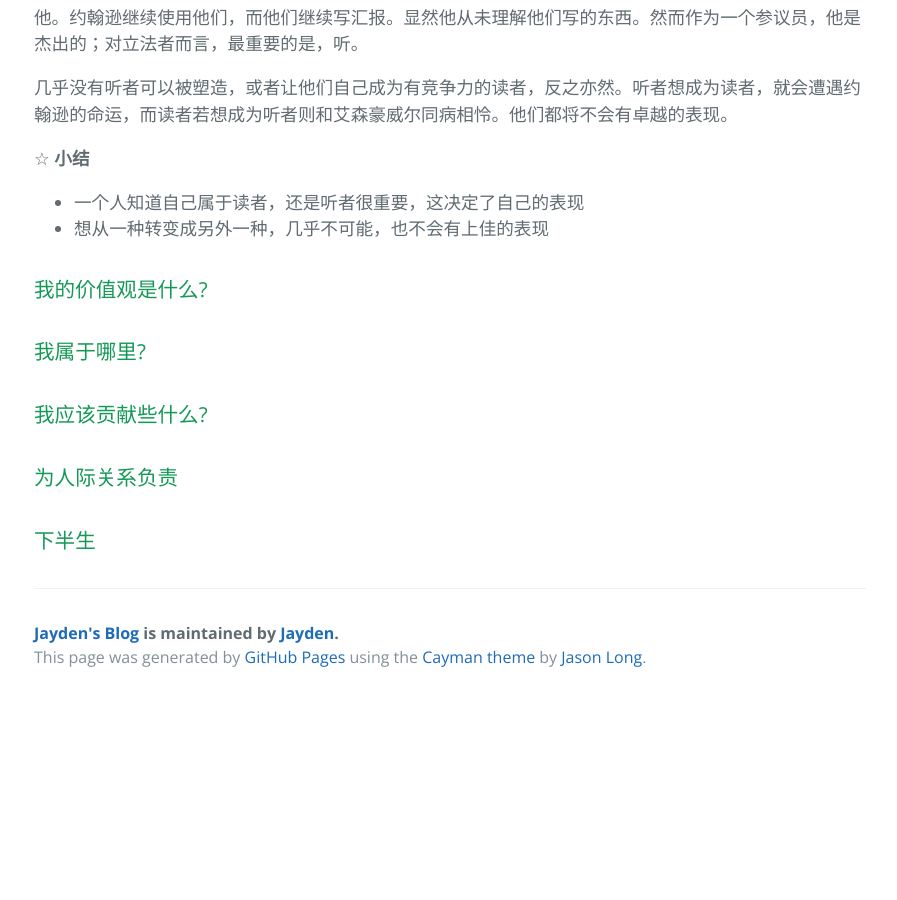
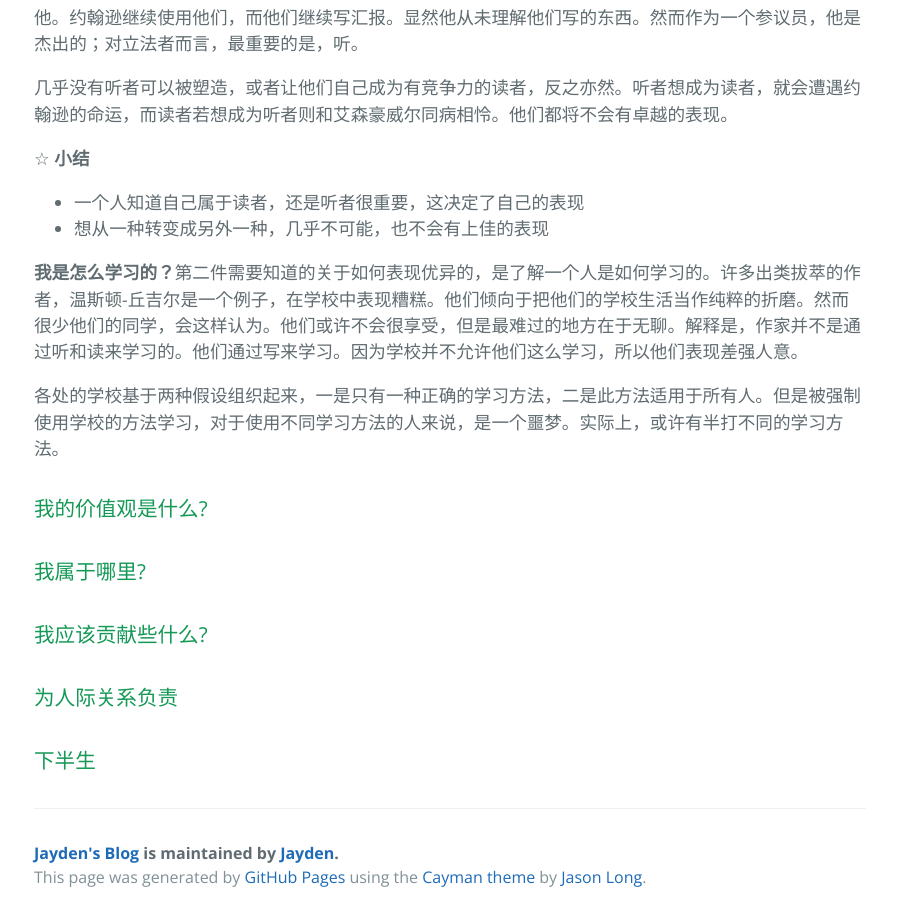
Before and after one commit to dreamhb/dreamhb.github.io, a Jekyll site: the page built from _posts/2021-04-19-Reading-Managing-Oneself.md, in a window 1280 px wide and 900 px high, scrolled down 3291 px. Shown: the whole window, without its empty margins (190-1087 px from the left). Built offline with Jekyll 4.4.1, drawn with Linux system fonts in a browser that asks for light colours; comment, search, counter and statistics services are not loaded; before the commit the page ends 3992 px from its top, so only the background shows below that.

Commit message:
add some contents

```diff
--- a/_posts/2021-04-19-Reading-Managing-Oneself.md
+++ b/_posts/2021-04-19-Reading-Managing-Oneself.md
@@ -75,6 +75,11 @@ image:
 * 想从一种转变成另外一种，几乎不可能，也不会有上佳的表现
 
 
+**我是怎么学习的？**第二件需要知道的关于如何表现优异的，是了解一个人是如何学习的。许多出类拔萃的作者，温斯顿-丘吉尔是一个例子，在学校中表现糟糕。他们倾向于把他们的学校生活当作纯粹的折磨。然而很少他们的同学，会这样认为。他们或许不会很享受，但是最难过的地方在于无聊。解释是，作家并不是通过听和读来学习的。他们通过写来学习。因为学校并不允许他们这么学习，所以他们表现差强人意。
+
+  各处的学校基于两种假设组织起来，一是只有一种正确的学习方法，二是此方法适用于所有人。但是被强制使用学校的方法学习，对于使用不同学习方法的人来说，是一个噩梦。实际上，或许有半打不同的学习方法。
+
+
 
 ### 我的价值观是什么?
 ### 我属于哪里?
```
